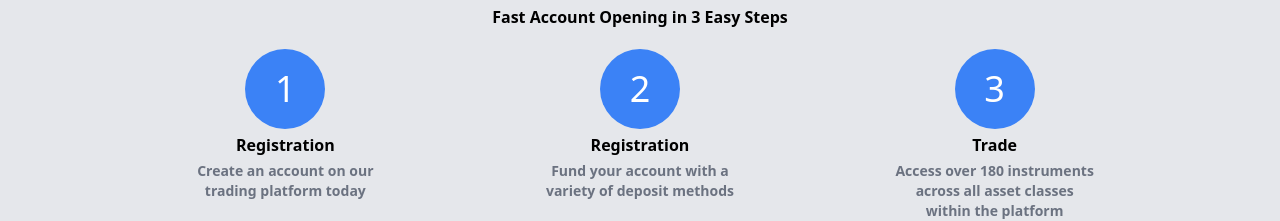
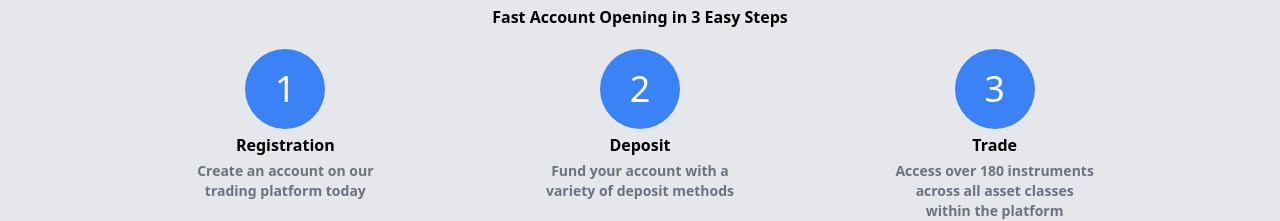
Before and after one commit to Dev-Franqqi/alphaminers, a React (Vite) app: page / in a window 1280 px wide. Shown: the part 3440-3661 px from the top of the page. Built offline with nearby package versions, Linux system fonts and the light colour scheme; no server answers; a web font is replaced by a local one.

Commit message:
final build of version 1

```diff
--- a/src/components/Homepage/Fourthsection.tsx
+++ b/src/components/Homepage/Fourthsection.tsx
@@ -130,7 +130,7 @@ export default function Fourthsection() {
 
        <div className="mb-8 md:w-1/6 leading-8">
        <div className="w-20 h-20 rounded-full mx-auto bg-blue-500 pt-5 text-white text-4xl">{t('StartTrading.steps.1.number')}</div>
-       <p className="font-bold">{t('StartTrading.steps.0.title')}</p>
+       <p className="font-bold">{t('StartTrading.steps.1.title')}</p>
         <p className="text-sm  text-gray-500 font-bold">{t('StartTrading.steps.1.description')}</p>
 
 
--- a/src/pages/Dashboard.tsx
+++ b/src/pages/Dashboard.tsx
@@ -74,7 +74,7 @@ export default function Dashboard() {
   const [btc, setBTC] = useState<undefined | number>();
   const [isLoading, setIsLoading] = useState<boolean>(true)
   const [transaction, setTransaction] = useState<Transaction[]>();
-  const [error3,setError3] = useState<string>('')
+  // const [error3,setError3] = useState<string>('')
 
   const fetchTransaction = async () => {
 
@@ -90,7 +90,7 @@ export default function Dashboard() {
 
 
      } catch (error: any) {
-       setError3(error.message);
+      //  setError3(error.message);
      }
    };
 
@@ -258,7 +258,7 @@ export default function Dashboard() {
           <div className="text-white">Loading...</div>
         ) : (
           <div>
-            {error3 && <div className="text-red-500 text-center">{error3}</div>}
+            {/* {error3 && <div className="text-red-500 text-center">{error3}</div>} */}
           </div>
         )}
         <Table>
--- a/src/pages/Signup.tsx
+++ b/src/pages/Signup.tsx
@@ -45,6 +45,8 @@ export default function Signup() {
   const handleSubmit = (e: React.FormEvent<HTMLFormElement>) => {
     e.preventDefault();
     if (!driverLicenseImage) {
+      setError(true)
+      setErrmessage('No license image');
       return;
     }
     uploadBytes(storageRef, driverLicenseImage)
```
Also changed, not shown: 3 other files (tests, documents, lock files or other folders).
